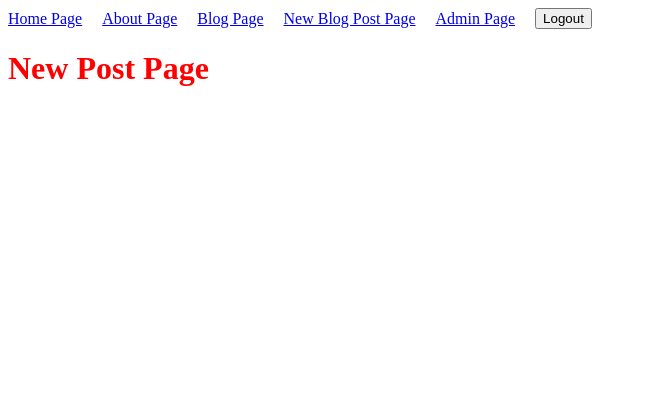
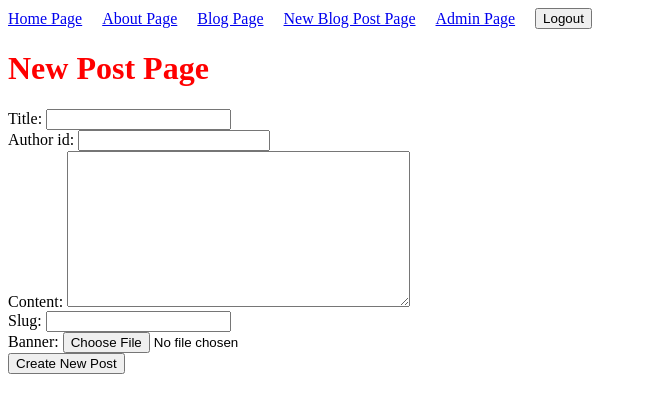
Before and after one commit to YuriyShandor/django-practice, a Django app: page /blog/new-post/ in a window 1280 px wide. Shown: the top 413 px of the page, without its empty margins (0-647 px from the left). Run offline with Django 5.2, Linux system fonts and the light colour scheme; the visitor is signed in with stand-in values (Sample User, id 1).

Commit message:
-wip --- add new post logic

```diff
--- /dev/null
+++ b/blog_app/forms.py
@@ -0,0 +1,8 @@
+from django import forms
+from .models import Post
+
+
+class CreatePost(forms.ModelForm):
+    class Meta:
+        model = Post
+        fields = ['title', 'author_id', 'content', 'slug', 'banner']
--- a/blog_app/models.py
+++ b/blog_app/models.py
@@ -8,3 +8,6 @@ class Post(models.Model):
     slug = models.SlugField()
     created_at = models.DateTimeField(auto_now_add=True)
     banner = models.ImageField(default='fallback.jpg', blank=True)
+
+    def __str__(self):
+        return self.title
--- a/blog_app/templates/blog/new_post_page.html
+++ b/blog_app/templates/blog/new_post_page.html
@@ -5,5 +5,10 @@
 {% block content %}
     <div class="new-post-page-content">
         <h1>New Post Page</h1>
+        <form action="{% url 'blog:new_post' %}" method="post" enctype=multipart/form-data>
+            {% csrf_token %}
+            {{ form }}
+            <button type="submit">Create New Post</button>
+        </form>
     </div>
 {% endblock %}
--- a/blog_app/views.py
+++ b/blog_app/views.py
@@ -1,6 +1,7 @@
 from django.shortcuts import render
 from .models import Post
 from django.contrib.auth.decorators import login_required
+from .forms import CreatePost
 
 
 def posts_list(request):
@@ -15,4 +16,5 @@ def single_post_page(request, slug):
 
 @login_required(login_url="auth:login")
 def new_post_page(request):
-    return render(request, 'blog/new_post_page.html')
+    form = CreatePost()
+    return render(request, 'blog/new_post_page.html', {'form': form})
```
